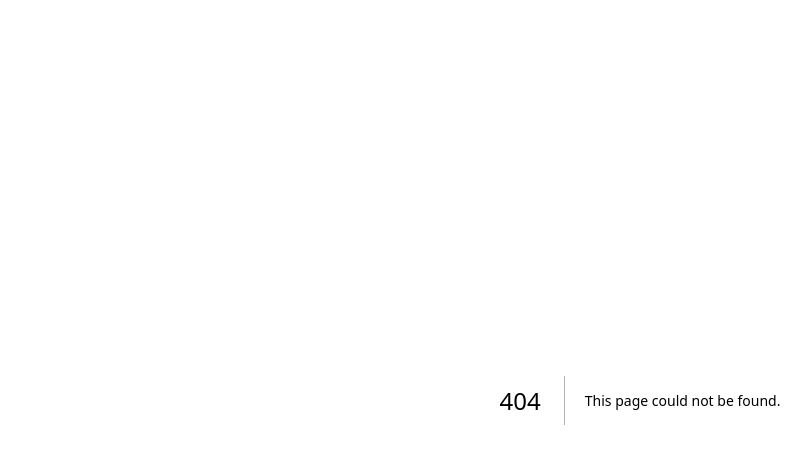
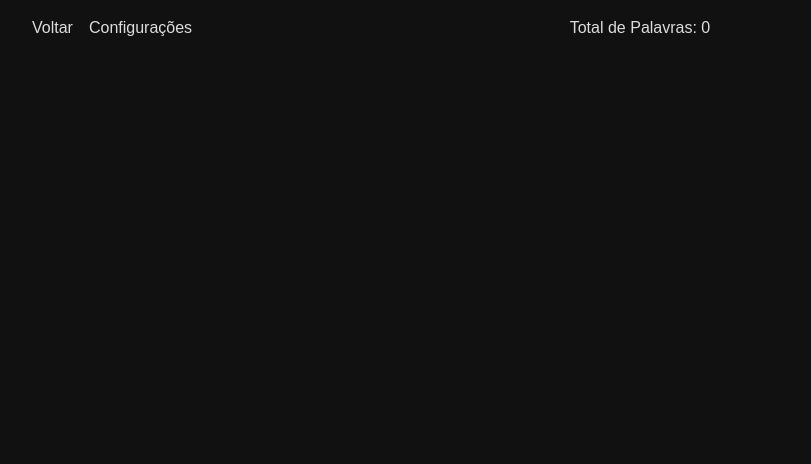
Before and after one commit to Rafael-Cesario/Wordlist, a Next.js app in the folder Frontend/: page /folder in a window 1280 px wide. Before the commit this address had no page. Shown: the top 464 px of the page, without its empty margins (0-811 px from the left). Built offline with nearby package versions, Linux system fonts and the light colour scheme; no server answers; a web font is replaced by a local one.

Commit message:
Get words

```diff
--- /dev/null
+++ b/Frontend/src/app/folder/components/header.tsx
@@ -0,0 +1,29 @@
+import { Folder } from "@/requests/interfaces/folderInterface";
+import { Word } from "@/requests/interfaces/wordInterface";
+import Link from "next/link";
+
+interface HeaderProps {
+  props: {
+    folder: Folder;
+    words: Word[];
+  };
+}
+
+export const Header = ({ props: { folder, words } }: HeaderProps) => {
+  return (
+    <div className="grid grid-cols-3 my-4 mx-8 items-center">
+      <div>
+        <Link className="mr-4" href={"/home"}>
+          Voltar
+        </Link>
+
+        <button>Configurações</button>
+      </div>
+
+      <div className="flex flex-col items-center">
+        <h1 className="text-3xl font-bold capitalize">{folder.name}</h1>
+        <p>Total de Palavras: {words.length}</p>
+      </div>
+    </div>
+  );
+};
--- /dev/null
+++ b/Frontend/src/app/folder/page.tsx
@@ -0,0 +1,33 @@
+"use client";
+
+import { useEffect, useState } from "react";
+import { Header } from "./components/header";
+import { FOLDER_KEY } from "@/utils/storageKeys";
+import { wordRequests } from "@/requests/wordRequests";
+import { Word } from "@/requests/interfaces/wordInterface";
+import type { Folder } from "@/requests/interfaces/folderInterface";
+
+export default function Folder() {
+  const [folder, setFolder] = useState<Folder>({ id: "", name: "", userId: "" });
+  const [words, setWords] = useState<Word[]>([]);
+
+  useEffect(() => {
+    const loadWords = async () => {
+      const folder: Folder = JSON.parse(`${localStorage.getItem(FOLDER_KEY)}`);
+
+      const { data, error } = await wordRequests.getWords(folder.id);
+      if (error) return console.log(error);
+
+      setFolder(folder);
+      setWords(data.words);
+    };
+
+    loadWords();
+  }, []);
+
+  return (
+    <>
+      <Header props={{ folder, words }} />
+    </>
+  );
+}
--- a/Frontend/src/app/home/components/FoldersContainer.tsx
+++ b/Frontend/src/app/home/components/FoldersContainer.tsx
@@ -1,6 +1,8 @@
 "use client";
 
 import { Folder } from "@/requests/interfaces/folderInterface";
+import { FOLDER_KEY } from "@/utils/storageKeys";
+import { useRouter } from "next/navigation";
 
 interface FoldersContainerProps {
   props: {
@@ -9,12 +11,20 @@ interface FoldersContainerProps {
 }
 
 export const FoldersContainer = ({ props: { folders } }: FoldersContainerProps) => {
+  const router = useRouter();
+
+  const enterFolder = (folder: Folder) => {
+    localStorage.setItem(FOLDER_KEY, JSON.stringify(folder));
+    router.push("/folder");
+  };
+
   return (
-    <div className="grid grid-cols-5 gap-4 mx-100 my-20" data-testid="foldersContainer">
+    <div className="grid grid-cols-3 gap-4 my-20 mx-30" data-testid="foldersContainer">
       {folders.map((folder) => {
         return (
           <button
-            className="bg-white text-black border-l-royal-blue border-l-10 px-8 py-4 rounded-xs capitalize"
+            onClick={() => enterFolder(folder)}
+            className="bg-white text-center text-black border-l-royal-blue border-l-10 px-8 py-4 h-[50] rounded-xs capitalize"
             key={folder.id}
           >
             {folder.name}
--- /dev/null
+++ b/Frontend/src/requests/interfaces/wordInterface.ts
@@ -0,0 +1,6 @@
+export interface Word {
+  id: string;
+  folderId: string;
+  word: string;
+  definition: string;
+}
--- /dev/null
+++ b/Frontend/src/requests/wordRequests.ts
@@ -0,0 +1,18 @@
+import axios from "axios";
+import { FOLDER_ERRORS } from "./errors/folderErrors";
+import { handleAxiosError } from "./utils/handleAxiosErrors";
+
+class WordRequests {
+  private URL = `${process.env.NEXT_PUBLIC_URL}/word`;
+
+  async getWords(folderId: string) {
+    try {
+      const { data } = await axios.get(`${this.URL}/${folderId}`, { withCredentials: true });
+      return { data };
+    } catch (error) {
+      return { error: handleAxiosError(error, FOLDER_ERRORS) };
+    }
+  }
+}
+
+export const wordRequests = new WordRequests();
--- /dev/null
+++ b/Frontend/src/utils/storageKeys.ts
@@ -0,0 +1 @@
+export const FOLDER_KEY = "folder";
```
